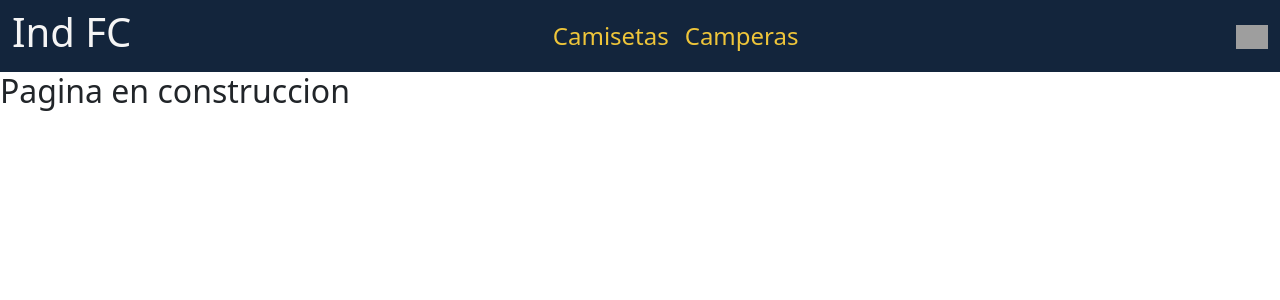
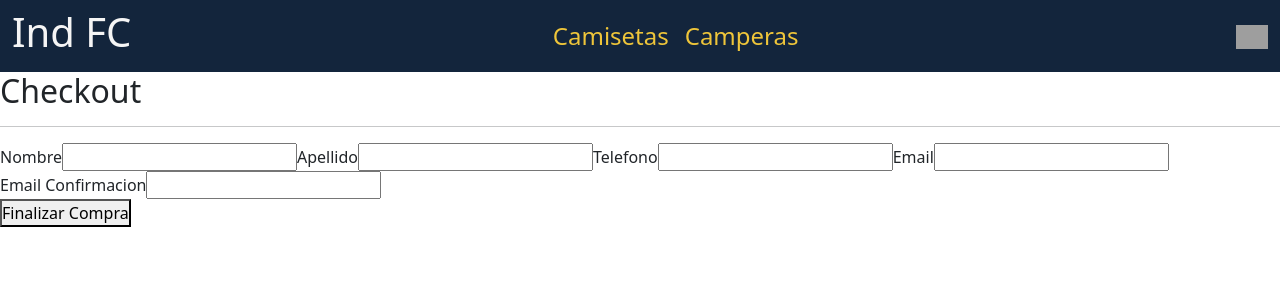
Before and after one commit to lucianoPrz/TPFinal-Perez, a React (Vite) app: page /checkout in a window 1280 px wide. Shown: the top 300 px of the page. Built offline with nearby package versions, Linux system fonts and the light colour scheme; grey boxes are pictures that could not be loaded.

Commit message:
agrego checkout con sus funciones

```diff
--- a/src/App.jsx
+++ b/src/App.jsx
@@ -2,6 +2,7 @@ import NavBar from "./components/NavBar/NavBar";
 import ItemListContainer from "./components/ItemListContainer/ItemListContainer";
 import Cart from "./components/Cart/Cart";
 import ItemDetailContainer from "./components/ItemDetailContainer/ItemDetailContainer";
+import Checkout from "./components/Checkout/Checkout";
 import { BrowserRouter, Routes, Route } from "react-router-dom";
 import { CarritoProvider } from "./context/CarritoContext";
 
@@ -18,7 +19,7 @@ const App = () => {
             <Route path="/categoria/:idCategoria" element={<ItemListContainer gretting={"Bienvenido"} />} />
             <Route path="/item/:idItem" element={< ItemDetailContainer />} />
             <Route path="/cart" element={<Cart/>} />
-            <Route path="/checkout" element={<h2>Pagina en construccion</h2>} />
+            <Route path="/checkout" element={<Checkout/>} />
           </Routes>
         </CarritoProvider>
       </BrowserRouter>
--- a/src/components/CartItem/CartItem.jsx
+++ b/src/components/CartItem/CartItem.jsx
@@ -5,7 +5,7 @@ const CartItem = ({item, cantidad}) => {
     const {eliminarProducto} = useContext(CarritoContext)
 
   return (
-    <div>
+    <div >
         <h4>{item.nombre}</h4>
         <p>Cantidad: {cantidad}</p>
         <p> Precio: {item.precio}</p>
--- /dev/null
+++ b/src/components/Checkout/Checkout.jsx
@@ -0,0 +1,102 @@
+import { useState, useContext } from "react"
+import { CarritoContext } from "../../context/CarritoContext"
+import { db } from "../../services/config"
+import { collection, addDoc, orderBy } from "firebase/firestore"
+
+const Checkout = () => {
+    const { carrito, vaciarCarrito, cantidadTotal } = useContext(CarritoContext)
+    const [nombre, setNombre] = useState("")
+    const [apellido, setApellido] = useState("")
+    const [telefono, setTelefono] = useState("")
+    const [email, setEmail] = useState("")
+    const [emailConfirmacion, setEmailConfirmacion] = useState("")
+    const [error, setError] = useState("")
+    const [orderId, setOrderId] = useState("")
+
+    const handlerForm = (e) => {
+        e.preventDefault();
+
+        if(!nombre || !apellido || !telefono || !email || !emailConfirmacion){
+            setError("Perfavor, complete todos los campos")
+            return;
+        }
+
+        if (email != emailConfirmacion) {
+            setError("Los campos del email no coinciden")
+            return;
+        }
+
+        const orden = {
+            items: carrito.map( producto =>({
+                id: producto.item.id,
+                nombre: producto.item.nombre,
+                cantidad: producto.cantidad
+            })),
+            total: cantidadTotal,
+            nombre,
+            apellido,
+            telefono,
+            email
+        };
+
+        //Guardo orden en base de datos:
+        addDoc(collection(db,"ordenes"), orden)
+            .then(docRef =>{
+                setOrderId(docRef.id);
+                vaciarCarrito();
+            })
+            .catch(error=> {
+                console.log("error al crear la orden", error)
+                setError("Se produjon un error al crear la orden");
+            })
+    };
+
+  return (
+    <div>
+        <h2>Checkout</h2>
+        <form onSubmit={handlerForm}>
+            {carrito.map(producto =>(
+                <div>
+                    <p>
+                        {producto.item.nombre} x {producto.cantidad}
+                    </p>
+                    <p>Precio $ {producto.item.precio}</p>
+                    <hr />
+                </div>
+            ))}
+            <hr />
+
+            <div>
+
+                <label htmlFor="nombre">Nombre</label>
+                <input type="text" value={nombre} onChange={(e)=>setNombre(e.target.value)}/>
+
+                <label htmlFor="apellido">Apellido</label>
+                <input type="text" value={apellido} onChange={(e)=>setApellido(e.target.value)}/>
+
+                <label htmlFor="telefono">Telefono</label>
+                <input type="text" value={telefono} onChange={(e)=>setTelefono(e.target.value)}/>
+
+                <label htmlFor="email">Email</label>
+                <input type="email" value={email} onChange={(e)=>setEmail(e.target.value)}/>
+
+                <label htmlFor="emailConfirmacion">Email Confirmacion</label>
+                <input type="email" value={emailConfirmacion} onChange={(e)=>setEmailConfirmacion(e.target.value)}/>
+            </div>
+
+            {
+                error && <p style={{color:"red"}}> {error} </p>
+            }
+
+            <button type="submit">Finalizar Compra</button>
+        </form>
+        {
+            orderId && (
+                <p className="fw-bold">¡Gracias por tu compra! tu numero de es {orderId} </p>
+            )
+        }
+    </div>
+  )
+}
+
+export default Checkout
```
Also changed, not shown: src/asyncmock.js (deleted, +0 -38 lines), src/components/Home/Home.jsx (deleted, +0 -9 lines), src/components/TituloPrincipal/TituloPrincipal.jsx (deleted, +0 -12 lines), src/components/TituloPrincipal/TituloPrincipal.css (deleted).
